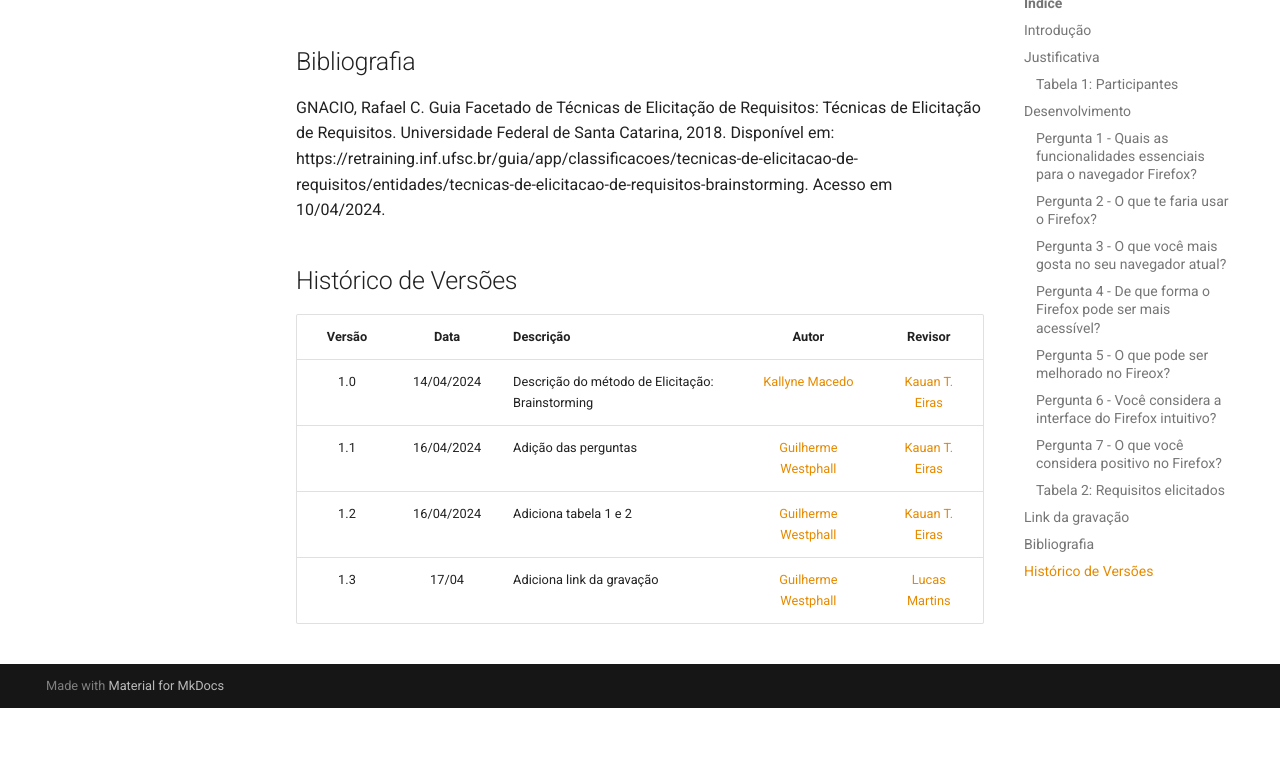
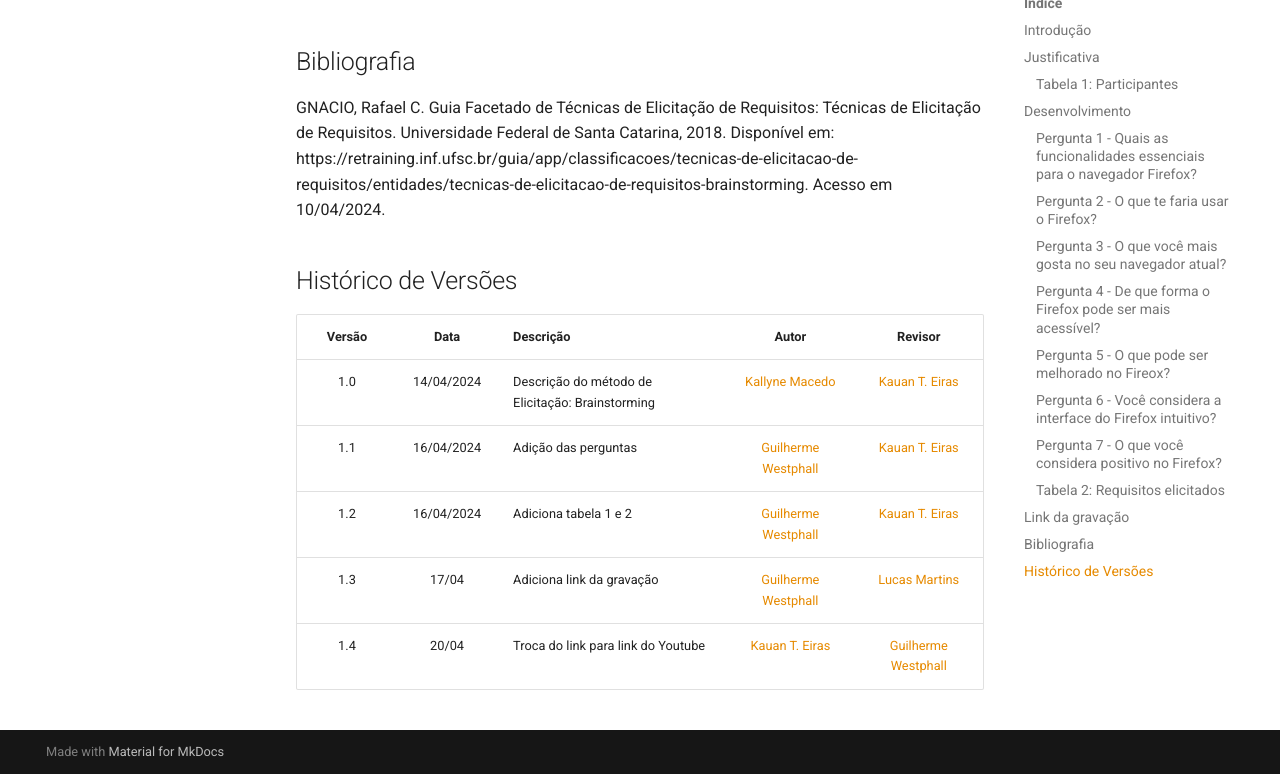
Before and after one commit to martinsglucas/Requisitos-de-Software, an MkDocs documentation site: the page built from docs/elicitacao/tecnicas/brainstorming.md, in a window 1280 px wide and 900 px high, scrolled down 4411 px, cut to the strip 126-900 px from the top of the window. Built offline with MkDocs 1.6.1 and Material for MkDocs 9.7.7, drawn with Linux system fonts in a browser that asks for light colours; comment, search, counter and statistics services are not loaded; before the commit the page ends 5245 px from its top, so only the background shows below that.

Commit message:
Update brainstorming.md

```diff
--- a/docs/elicitacao/tecnicas/brainstorming.md
+++ b/docs/elicitacao/tecnicas/brainstorming.md
@@ -122,3 +122,4 @@
 |  1.1   | 16/04/2024 | Adição das perguntas                             | [Guilherme Westphall](https://github.com/west7) | [Kauan T. Eiras](https://github.com/kauaneiras) |
 |  1.2   | 16/04/2024 | Adiciona tabela 1 e 2                            | [Guilherme Westphall](https://github.com/west7) | [Kauan T. Eiras](https://github.com/kauaneiras) |
 | 1.3 | 17/04 | Adiciona link da gravação | [Guilherme Westphall](https://github.com/west7) | [Lucas Martins](https://github.com/martinsglucas) |
+| 1.4 | 20/04 | Troca do link para link do Youtube | [Kauan T. Eiras](https://github.com/kauaneiras) | [Guilherme Westphall](https://github.com/west7) |
```
